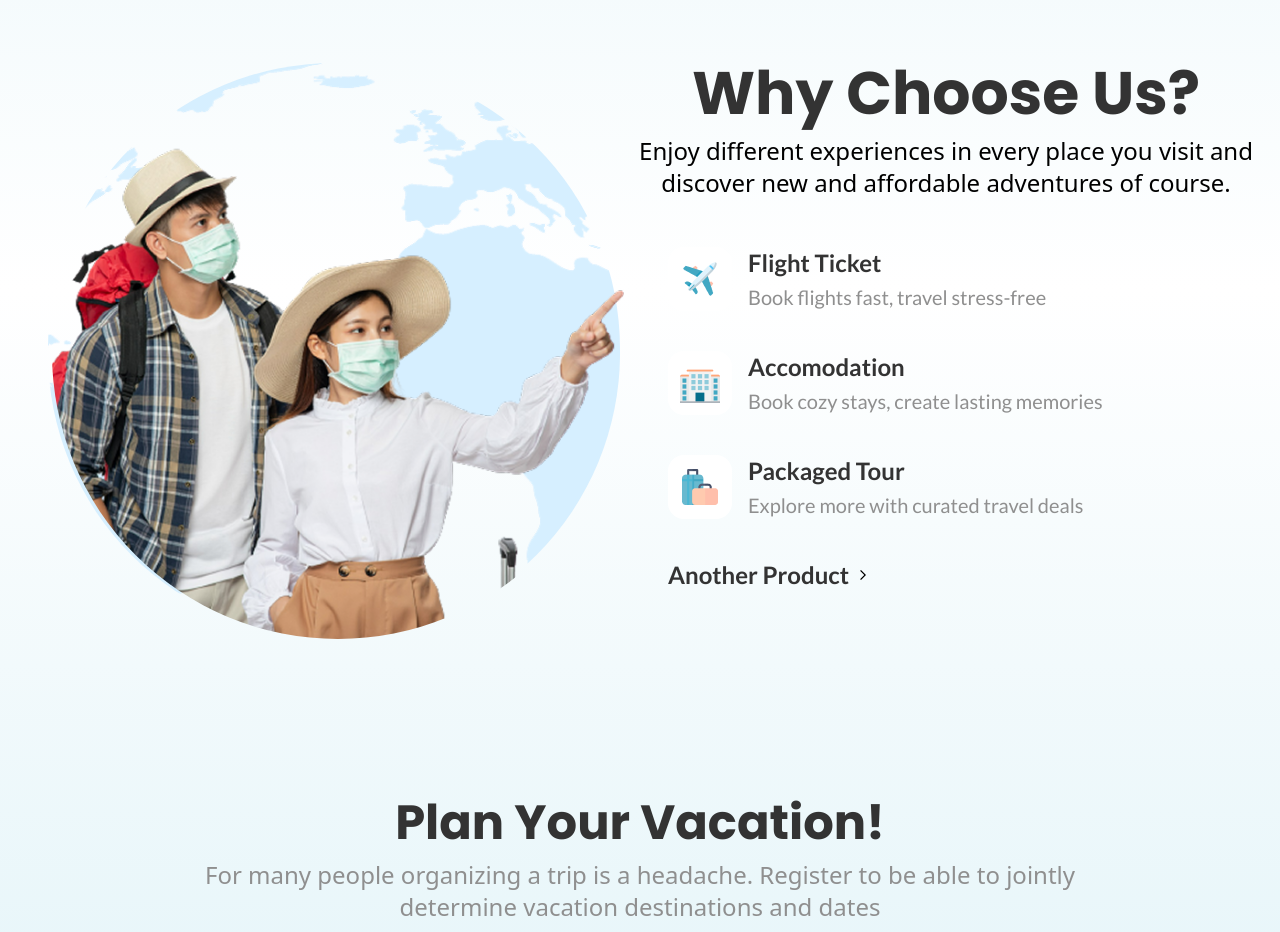
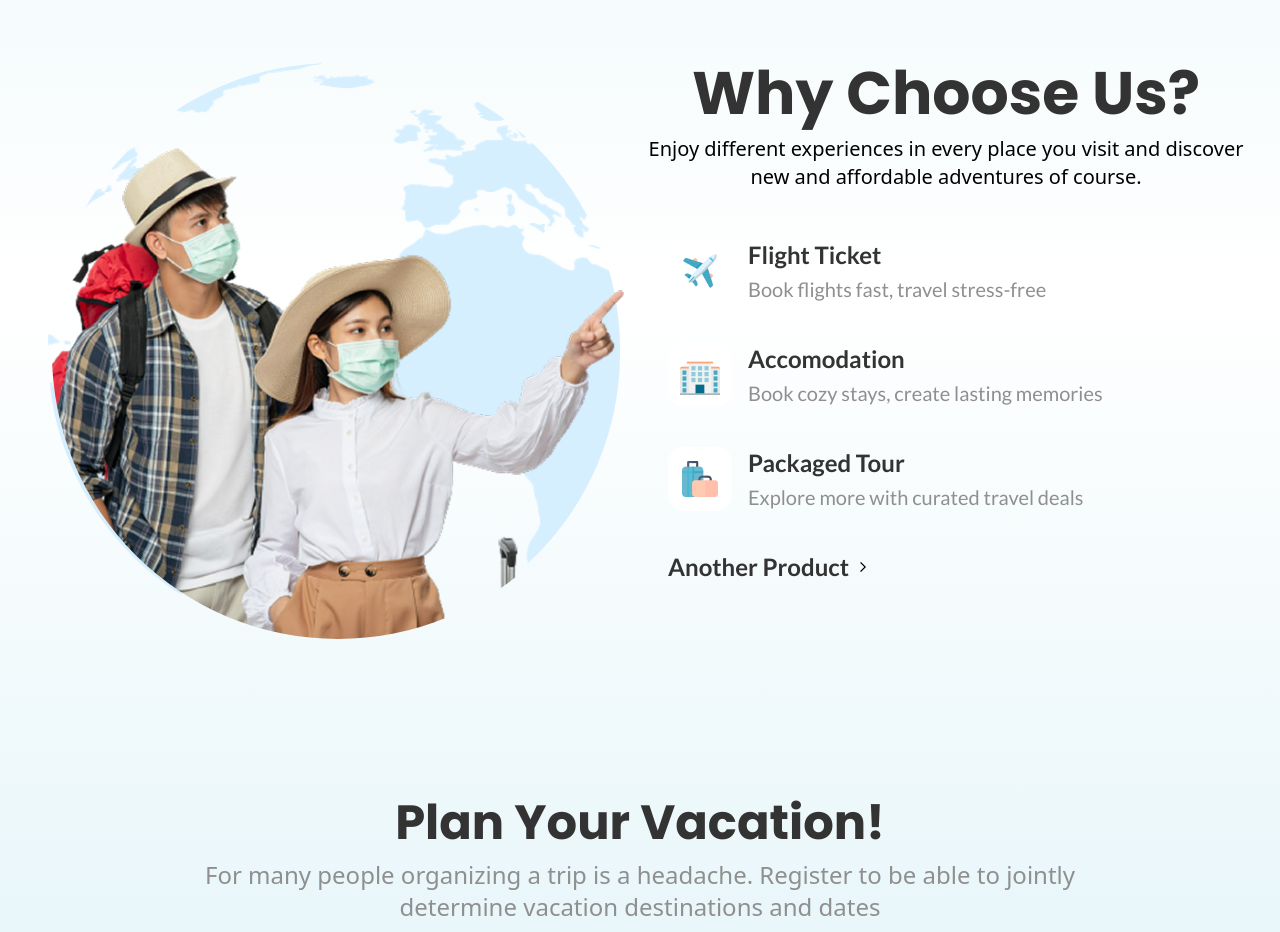
Before and after one commit to SanjilaGangaju/Landing-Page, a React (Vite) app: page / in a window 1280 px wide. Shown: the part 1420-2352 px from the top of the page. Built offline with nearby package versions, Linux system fonts and the light colour scheme.

Commit message:
new change for text sizse

```diff
--- a/src/components/ChooseSection/Choose.jsx
+++ b/src/components/ChooseSection/Choose.jsx
@@ -13,7 +13,7 @@ const Choose = () => {
         <div className='flex flex-col gap-10'>
           <div className='flex items-center justify-center flex-col gap-3'>
               <h2 className='title font-bold text-2xl font-[poppins] text-center lg:text-6xl'>Why Choose Us?</h2>
-          <p className='text-md text-center lg:text-2xl md:w-[25rem] lg:w-[39rem]'>Enjoy different experiences in every place you visit and discover new and affordable adventures of course.</p>
+          <p className='text-md text-center lg:text-xl md:w-[25rem] lg:w-[39rem]'>Enjoy different experiences in every place you visit and discover new and affordable adventures of course.</p>
           </div>
           <div className='flex flex-col font-[lato] gap-6'>
             <div className='flex gap-4 p-2  hover:bg-white hover:shadow-xl hover:rounded-md'>
```
